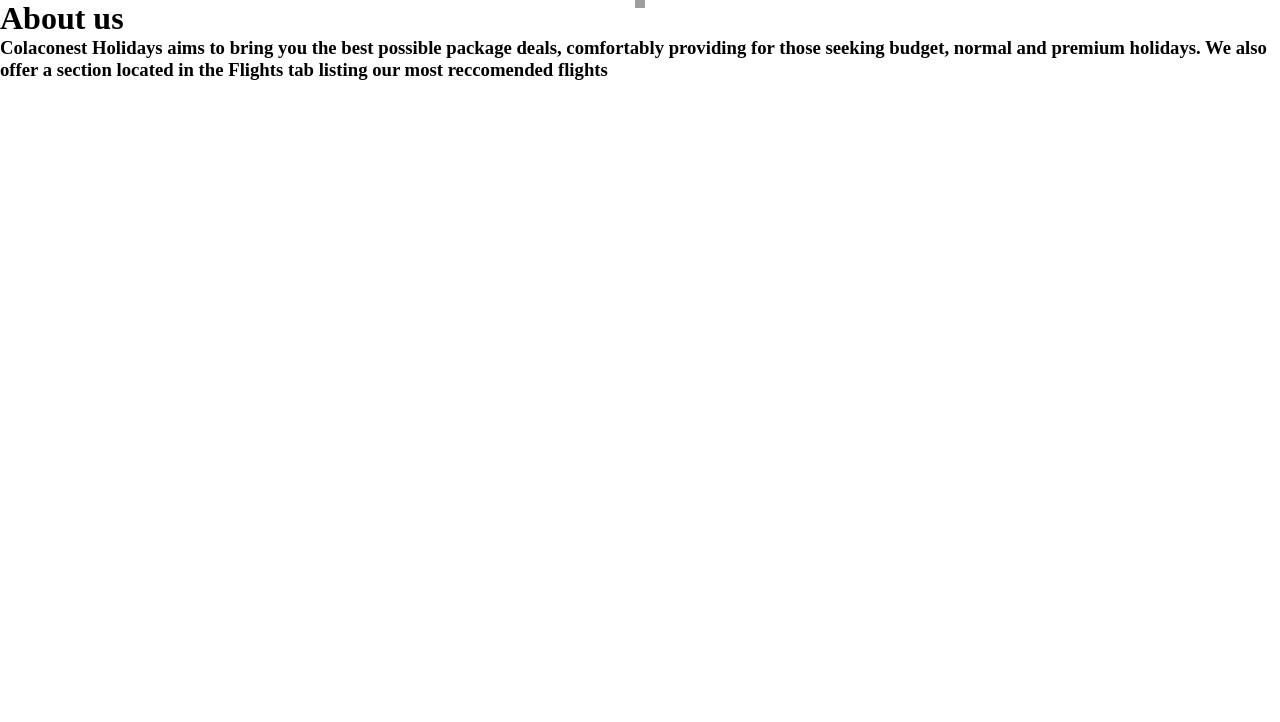
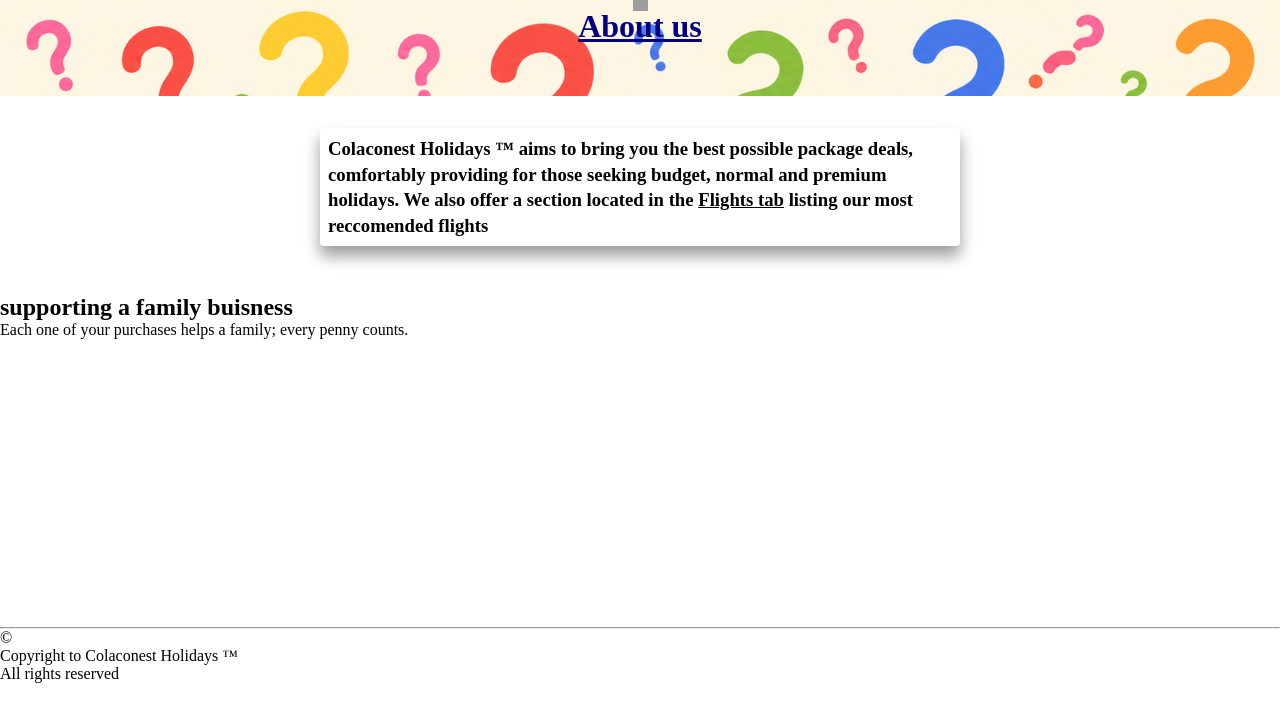
Before and after one commit to ethancolaco879-sys/CODE, a website: page aboutUsCode/aboutUs.html in a window 1280 px wide. Drawn offline with Linux system fonts and the light colour scheme; grey boxes are pictures that could not be loaded.

Commit message:
continued develpoping about us page

```diff
--- a/aboutUsCode/aboutUs.css
+++ b/aboutUsCode/aboutUs.css
@@ -5,7 +5,41 @@
 }
 
 .colaconest-details {
+    text-align: center;
     display: inline;
+    line-height: 1.6rem;
+}
+
+.colaconest-details--link {
+    text-decoration: underline;
+}
+
+.colaconest-details--link:hover {
+    cursor: pointer;
+}
+
+.header__img {
+    width: 100dvw;
+    height: 6rem;
+    object-fit: cover;
+    z-index: 0;
+    position: absolute;
+    pointer-events: none;
+}
+
+.page-title {
+    color: navy;
+    margin-top: 0.5rem;
+}
+
+.colaconest-details-div {
+    margin: 0 auto;
+    margin-top: 2rem;
+    border-radius: 4px;
+    padding: 0.5rem;
+    max-width: 50dvw;
+    min-width: 400px;
+            box-shadow: 0px 10px 16px rgba(0, 0, 0, 0.4);
 }
 
 .colaconest-details--link {
@@ -19,9 +53,11 @@
     width: 100dvw;
     transition: transform 0.35s ease;
     transform: translateY(-3rem);
+
 }
 
 .opennav-button {
+    z-index: 1000;
     transition: transform 0.25948903920309393020393893s ease;
 }
 
@@ -57,3 +93,20 @@
     display: flex;
     justify-content: center;
 }
+
+.header {
+    background-image: url("questionMark.png");
+    background-size: cover;
+    width: 100dvw;
+    display: flex;
+    justify-content: center;
+    height: 6rem;
+}
+
+footer {
+    margin-top: 18rem;
+}
+
+.family-buisness-title {
+    margin-top: 3rem;
+}
--- a/aboutUsCode/aboutUs.html
+++ b/aboutUsCode/aboutUs.html
@@ -4,7 +4,7 @@
     <meta charset="UTF-8">
     <meta name="viewport" content="width=device-width, initial-scale=1.0">
     <meta http-equiv="X-UA-Compatible" content="ie=edge">
-    <title>HTML 5 Boilerplate</title>
+    <title>About Colaconest</title>
     <link rel="stylesheet" href="aboutUs.css">
   </head>
   <body>
@@ -16,12 +16,23 @@
     <a href="../contactuscode/ContactUs.html">Contact Us</a>
     <a href="aboutUs.html">About Us</a>
 </nav>
-<div class="img-container">    <img class="opennav-button" src="https://www.freeiconspng.com/uploads/arrow-down-icon-png-3.png" width="10"></div>
+<div class="img-container">    <img class="opennav-button" src="https://www.freeiconspng.com/uploads/arrow-down-icon-png-3.png" width="15"></div>
 </header>
-    <header><h1 class="page-title">About us</h1></header>
+
+    <header class="header"><h1 class="page-title"><u>About us</u></h1></header>
     <article>
-        <h3 class="colaconest-details">Colaconest Holidays aims to bring you the best possible package deals, comfortably providing for those seeking budget, normal and premium holidays. We also offer a section located in the <span class="colaconest-details--link">Flights tab</span> listing our most reccomended flights</h3>
+      <div class="colaconest-details-div">
+        <h3 class="colaconest-details">Colaconest Holidays &trade; aims to bring you the best possible package deals, comfortably providing for those seeking budget, normal and premium holidays. We also offer a section located in the <span class="colaconest-details--link">Flights tab</span> listing our most reccomended flights</h3>
+
+        </div>
+        <h1 class="family-buisness-title">supporting a family buisness</h1>
+        <p>Each one of your purchases helps a family; every penny counts.</p>
     </article>
+    <footer>
+      <hr>
+      &copy; <p>Copyright to Colaconest Holidays &trade;</p>
+      <p>All rights reserved</p>
+    </footer>
     <script src="aboutUs.js"></script>
   </body>
 </html>
```
Also changed, not shown: aboutUsCode/questionMark.png (added).
